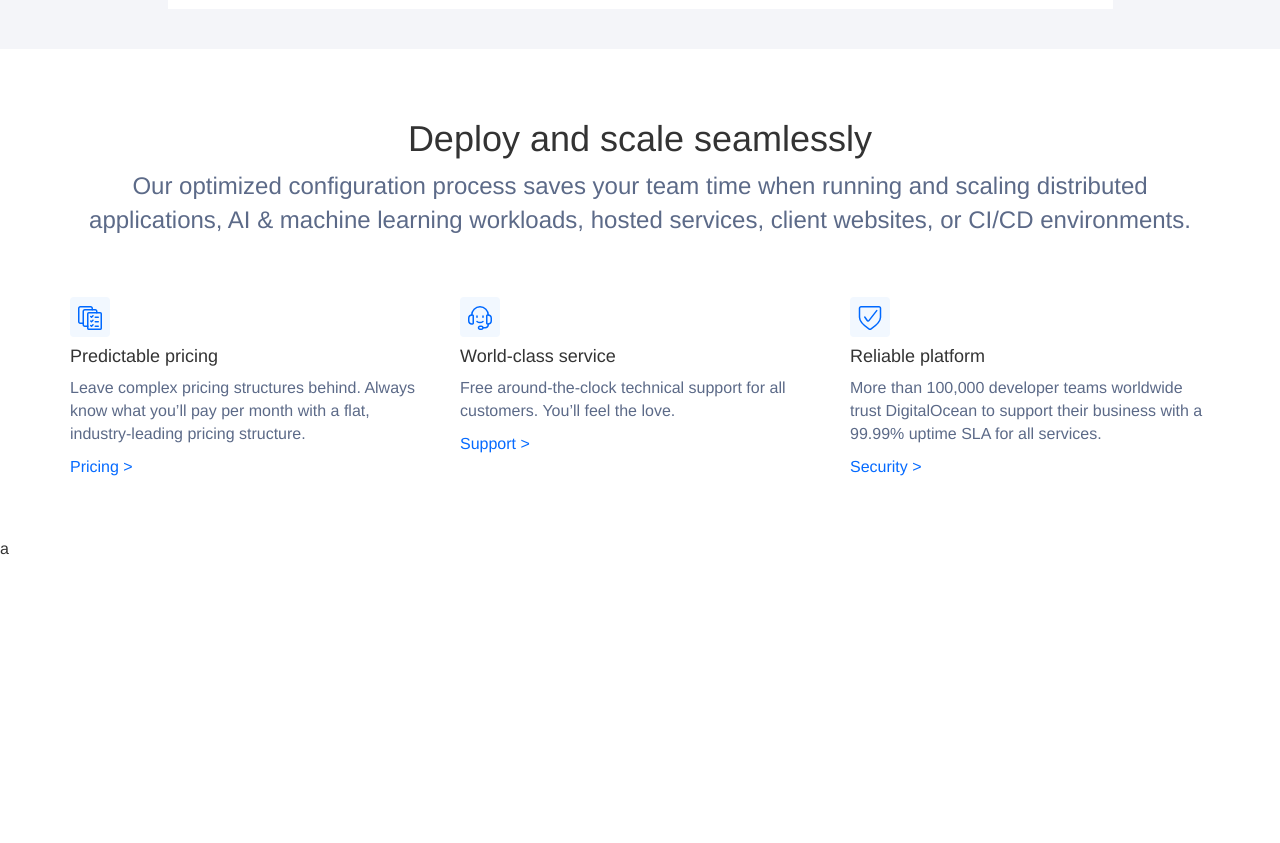
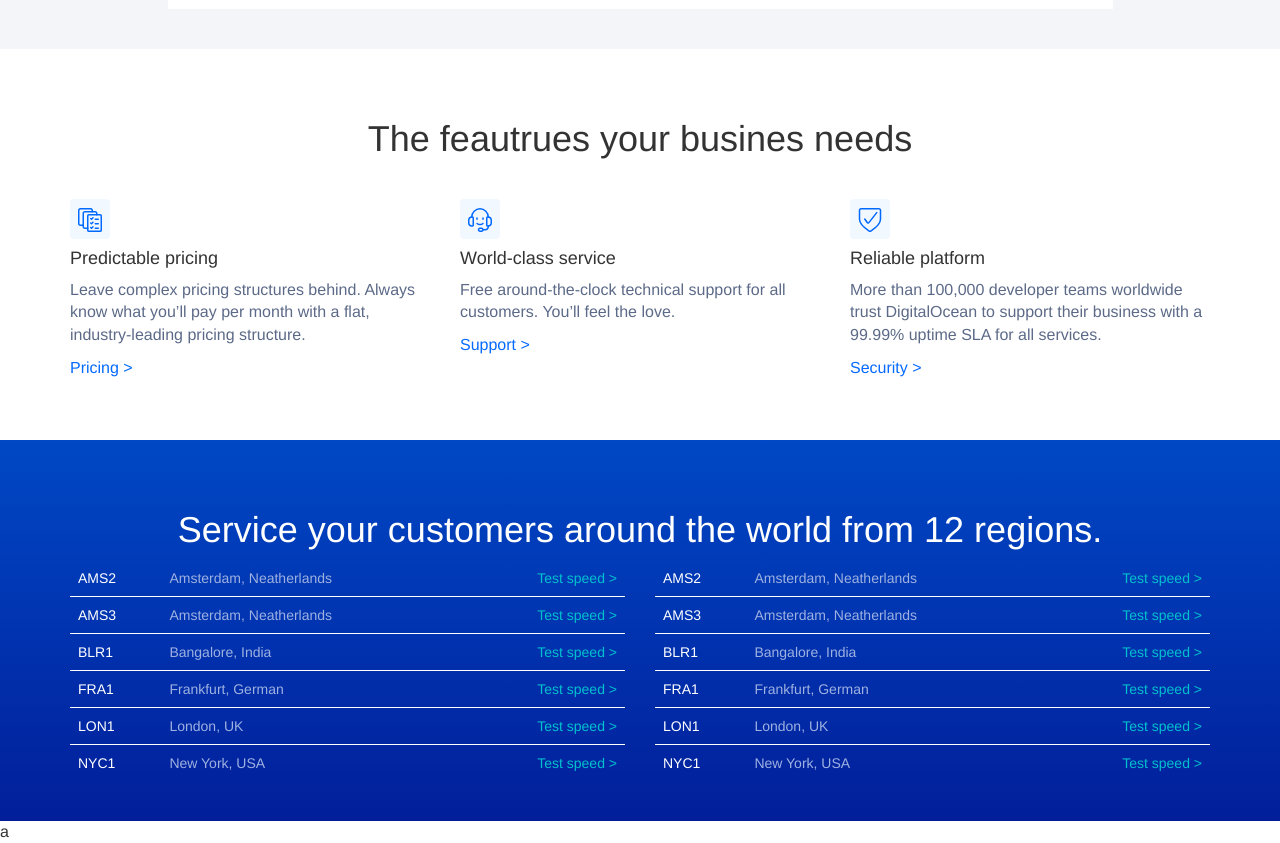
Before and after one commit to StephanieFurlan/html-css-digitalocean, a plain HTML site: page index.html in a window 1280 px wide. Shown: the part 2363-3206 px from the top of the page. Before the commit the page ends 2924 px from the top, so only its background shows below. Drawn offline with nearby package versions, Linux system fonts and the light colour scheme.

Commit message:
Regions section

```diff
--- a/css/style.css
+++ b/css/style.css
@@ -84,7 +84,8 @@ nav {
 #logo-section,
 #deploy-section,
 #design-section,
-#feautures-section {
+#feautures-section,
+#regions {
    padding: 50px 10px 40px 10px;
 }
 #jumbotron-title h1 {
@@ -206,6 +207,47 @@ nav {
    width: 100%;
 }
 
+/* feature section  */
+#feautures-section .section-title h2 {
+   margin-bottom: 40px;
+}
+
+/* regions section */
+#regions {
+   background-image: linear-gradient(to bottom, #0048C5 , #021E9A);
+   color: white;
+}
+
+#regions h2 {
+   font-size: 36px;
+}
+
+.regions-table  {
+  font-size: 14px;
+  border-collapse: collapse;
+  width: 100%;
+}
+.regions-table td {
+  text-align: left;
+  padding: 8px;
+}
+.regions-table td:last-child {
+  text-align: right;
+}
+.regions-table td:nth-child(2) {
+  color: #9EB1E1;
+}
+.regions-table tr:not(:last-child) {
+   border-bottom: 1px solid white;
+}
+.regions-table .blue-arrow-link {
+   color: #00c1ce;
+   font-size: 14px;
+}
+
+
+
+
 
 
 
@@ -227,7 +269,8 @@ nav {
    #logo-section,
    #deploy-section,
    #design-section,
-   #feautures-section  {
+   #feautures-section,
+   #regions  {
       padding: 50px 0 40px 0;
    }
 
--- a/index.html
+++ b/index.html
@@ -172,8 +172,7 @@
                   <div class="row">
                      <div class="col-xs-12">
                         <div class="text-center section-title">
-                           <h2>Deploy and scale seamlessly</h2>
-                           <p>Our optimized configuration process saves your team time when running and scaling distributed applications, AI & machine learning workloads, hosted services, client websites, or CI/CD environments.</p>
+                           <h2>The feautrues your busines needs</h2>
                         </div>
                      </div>
                      <div class="col-xs-12 col-sm-4 info-card">
@@ -198,10 +197,83 @@
                </div>
             </div>
          </section>
-
-         <section id="main-middle">
-
+         <!-- blue section - regions -->
+         <section id="regions">
+            <div class="container">
+               <h2 class="text-center">Service your customers around the world from 12 regions.</h2>
+               <div class="row">
+                  <div class="col-xs-12 col-sm-6">
+                     <table class="regions-table">
+                       <tr>
+                         <td>AMS2</td>
+                         <td>Amsterdam, Neatherlands</td>
+                         <td><a class="blue-arrow-link" href="">Test speed ></a></td>
+                       </tr>
+                       <tr>
+                         <td>AMS3</td>
+                         <td>Amsterdam, Neatherlands</td>
+                         <td><a class="blue-arrow-link" href="">Test speed ></a></td>
+                       </tr>
+                       <tr>
+                         <td>BLR1</td>
+                         <td>Bangalore, India</td>
+                         <td><a class="blue-arrow-link" href="">Test speed ></a></td>
+                       </tr>
+                       <tr>
+                         <td>FRA1</td>
+                         <td>Frankfurt, German</td>
+                         <td><a class="blue-arrow-link" href="">Test speed ></a></td>
+                       </tr>
+                       <tr>
+                         <td>LON1</td>
+                         <td>London, UK</td>
+                         <td><a class="blue-arrow-link" href="">Test speed ></a></td>
+                       </tr>
+                       <tr>
+                         <td>NYC1</td>
+                         <td>New York, USA</td>
+                         <td><a class="blue-arrow-link" href="">Test speed ></a></td>
+                       </tr>
+                     </table>
+                  </div>
+                  <div class="col-xs-12 col-sm-6">
+                     <table class="regions-table">
+                       <tr>
+                         <td>AMS2</td>
+                         <td>Amsterdam, Neatherlands</td>
+                         <td><a class="blue-arrow-link" href="">Test speed ></a></td>
+                       </tr>
+                       <tr>
+                         <td>AMS3</td>
+                         <td>Amsterdam, Neatherlands</td>
+                         <td><a class="blue-arrow-link" href="">Test speed ></a></td>
+                       </tr>
+                       <tr>
+                         <td>BLR1</td>
+                         <td>Bangalore, India</td>
+                         <td><a class="blue-arrow-link" href="">Test speed ></a></td>
+                       </tr>
+                       <tr>
+                         <td>FRA1</td>
+                         <td>Frankfurt, German</td>
+                         <td><a class="blue-arrow-link" href="">Test speed ></a></td>
+                       </tr>
+                       <tr>
+                         <td>LON1</td>
+                         <td>London, UK</td>
+                         <td><a class="blue-arrow-link" href="">Test speed ></a></td>
+                       </tr>
+                       <tr>
+                         <td>NYC1</td>
+                         <td>New York, USA</td>
+                         <td><a class="blue-arrow-link" href="">Test speed ></a></td>
+                       </tr>
+                     </table>
+                  </div>
+               </div>
+            </div>
          </section>
+         <!-- /blue section - regions -->
          <section id="main-bottom">
 
          </section>
```
